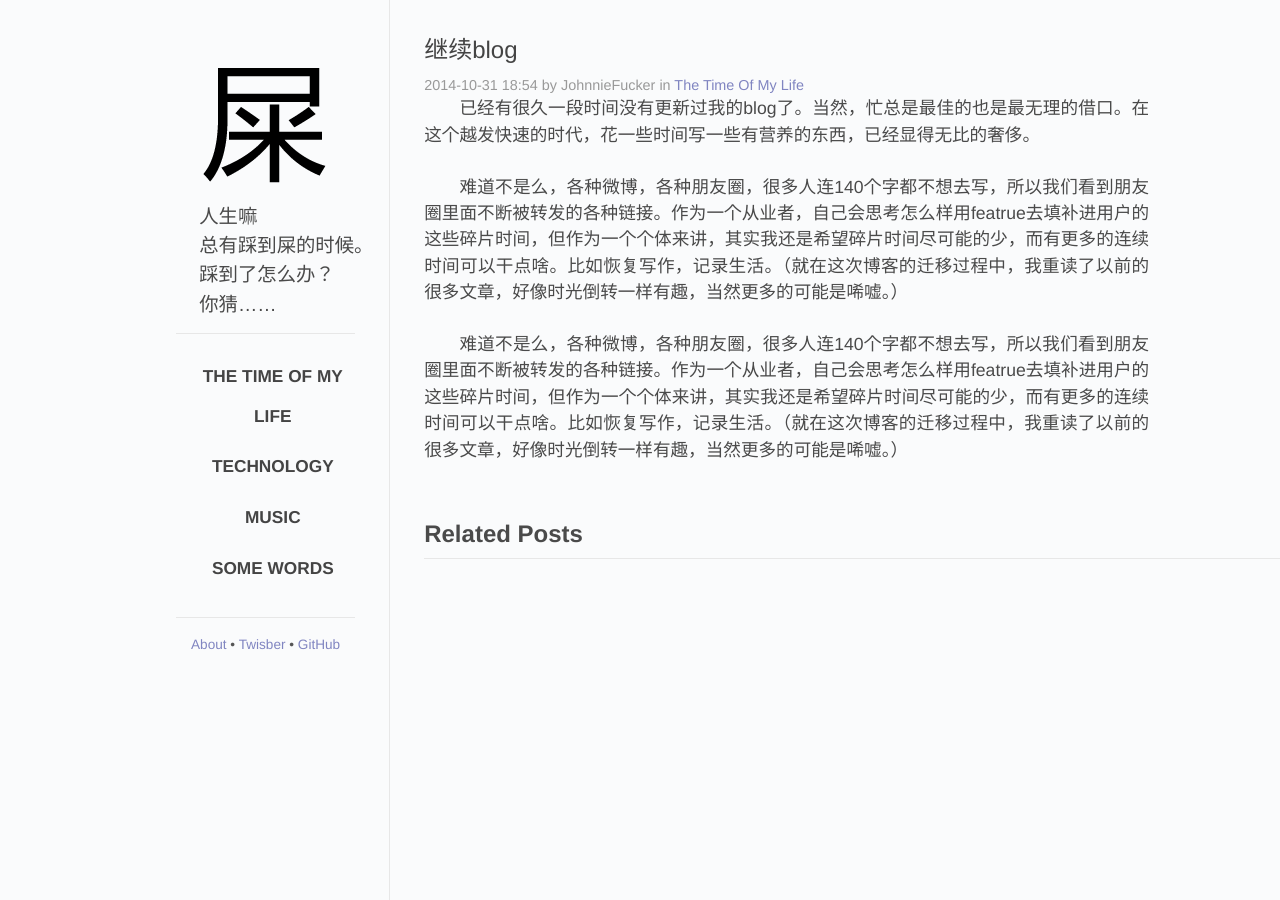
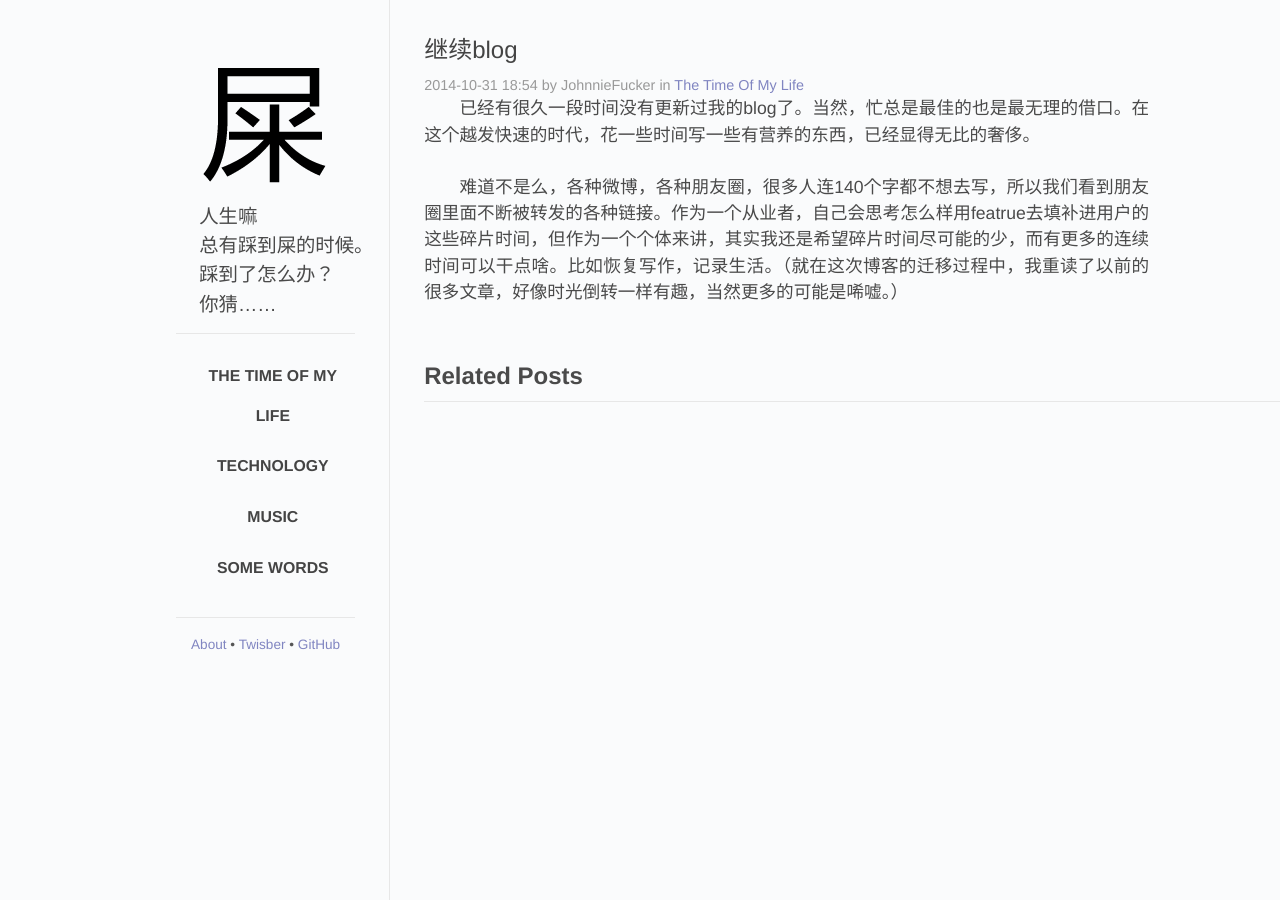
Before and after one commit to JohnnieFucker/blog, a Jekyll site: the page built from _posts/2014-10-31-renew-my-blog.md, in a window 1280 px wide. Built offline with Jekyll 4.4.1, drawn with Linux system fonts in a browser that asks for light colours.

Commit message:
post new blog

```diff
--- a/_posts/2014-10-31-renew-my-blog.md
+++ b/_posts/2014-10-31-renew-my-blog.md
@@ -9,7 +9,5 @@
 <!--break-->
 <p>难道不是么，各种微博，各种朋友圈，很多人连140个字都不想去写，所以我们看到朋友圈里面不断被转发的各种链接。作为一个从业者，自己会思考怎么样用featrue去填补进用户的这些碎片时间，但作为一个个体来讲，其实我还是希望碎片时间尽可能的少，而有更多的连续时间可以干点啥。比如恢复写作，记录生活。（就在这次博客的迁移过程中，我重读了以前的很多文章，好像时光倒转一样有趣，当然更多的可能是唏嘘。）
 </p>
-<p>难道不是么，各种微博，各种朋友圈，很多人连140个字都不想去写，所以我们看到朋友圈里面不断被转发的各种链接。作为一个从业者，自己会思考怎么样用featrue去填补进用户的这些碎片时间，但作为一个个体来讲，其实我还是希望碎片时间尽可能的少，而有更多的连续时间可以干点啥。比如恢复写作，记录生活。（就在这次博客的迁移过程中，我重读了以前的很多文章，好像时光倒转一样有趣，当然更多的可能是唏嘘。）
-</p>
 <p>
 </p>
--- a/css/main.css
+++ b/css/main.css
@@ -163,7 +163,7 @@
   line-height: 40px;
   text-transform: uppercase;
   font-weight: 600;
-  font-size: 1.2em;
+  font-size: 1.1em;
 }
 
 .post {
```
